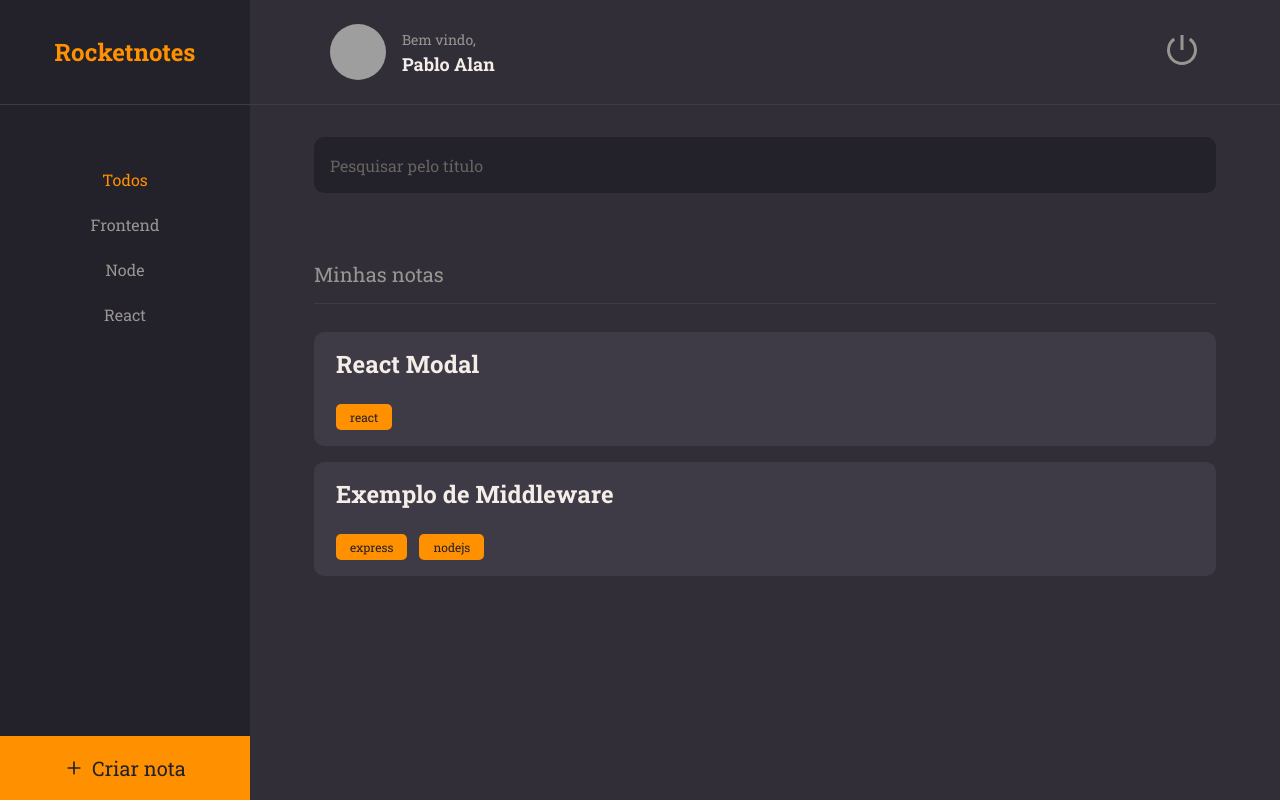
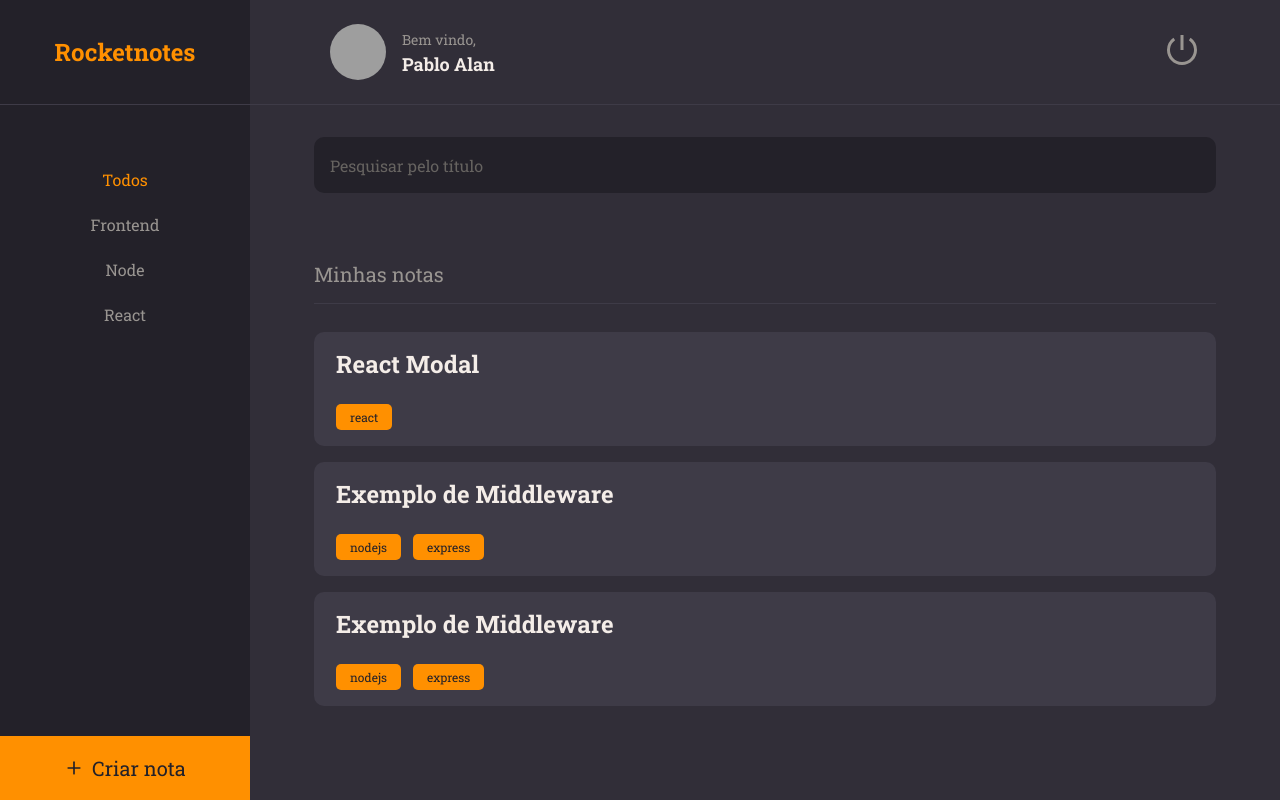
Before and after one commit to PabloXT14/Rocketnotes-Web, a React (Vite) app: page / in a window 1280 px wide. Built offline with nearby package versions, Linux system fonts and the light colour scheme; grey boxes are pictures that could not be loaded.

Commit message:
feat: implemented Note component on Home page

```diff
--- a/src/components/Tag/index.tsx
+++ b/src/components/Tag/index.tsx
@@ -4,9 +4,9 @@ interface TagProps {
   title: string;
 }
 
-export function Tag({ title }: TagProps) {
+export function Tag({ title, ...rest }: TagProps) {
   return (
-    <TagContainer>
+    <TagContainer {...rest}>
       {title}
     </TagContainer>
   )
--- a/src/pages/Home/components/Note/index.tsx
+++ b/src/pages/Home/components/Note/index.tsx
@@ -1,11 +1,16 @@
-import { HtmlHTMLAttributes } from 'react';
+import { ButtonHTMLAttributes } from 'react';
 import { Tag } from '../../../../components/Tag';
 import { NoteContainer } from './styles';
 
-type NoteProps = HtmlHTMLAttributes<HTMLDivElement> & {
+type Tag = {
+  id: string;
+  name: string;
+}
+
+type NoteProps = ButtonHTMLAttributes<HTMLButtonElement> & {
   data: {
     title: string;
-    tags: string[];
+    tags: Tag[];
   }
 }
 
@@ -15,11 +20,14 @@ export function Note({ data, ...rest }: NoteProps) {
       {...rest}
     >
       <h2>{data.title}</h2>
-      <div>
-        {data.tags.map(tag => (
-          <Tag key={Math.floor(Math.random() * Date.now())} title={tag} />
-        ))}
-      </div>
+      {
+        data.tags.length > 0 &&
+        <footer>
+          {data.tags.map(tag => (
+            <Tag key={tag.id} title={tag.name} />
+          ))}
+        </footer>
+      }
     </NoteContainer>
   );
 }
--- a/src/pages/Home/components/Note/styles.ts
+++ b/src/pages/Home/components/Note/styles.ts
@@ -1,8 +1,11 @@
 import styled from "styled-components";
 
-export const NoteContainer = styled.div`
+export const NoteContainer = styled.button`
+  width: 100%;
   background-color: ${({ theme }) => theme.COLORS.BACKGROUND_700};
+
   padding: 1rem 1.375rem;
+  border: 0;
   border-radius: 10px;
 
   & + & {
@@ -11,11 +14,15 @@ export const NoteContainer = styled.div`
 
   > h2 {
     font-size: 1.5rem;
+    font-weight: 700;
+    text-align: left;
     color: ${({ theme }) => theme.COLORS.WHITE};
-    margin-bottom: 1.5rem;
   }
 
-  > div {
+  > footer {
+    width: 100%;
+    margin-top: 1.5rem;
+
     display: flex;
     align-items: center;
     justify-content: flex-start;
--- a/src/pages/Home/index.tsx
+++ b/src/pages/Home/index.tsx
@@ -1,25 +1,36 @@
 import { ButtonText } from '../../components/ButtonText';
 import { Header } from '../../components/Header';
-import { FiPlus, FiSearch } from 'react-icons/fi';
+import { FiPlus } from 'react-icons/fi';
 import { HomeContainer, Brand, Menu, Search, HomeContent, NewNote } from './styles';
 import { Input } from '../../components/Input';
 import { DefaultSection } from '../../components/DefaultSection';
 import { Note } from './components/Note';
+import { generateRandomId } from '../../utils/randomId';
 
-interface HomeProps {
-
-}
 
 export function Home() {
   const fakeNotes = [
     {
       title: 'React Modal',
-      tags: ['react']
+      tags: [
+        { id: generateRandomId(), name: 'react'}
+      ]
     },
     {
       title: 'Exemplo de Middleware',
-      tags: ['express', 'nodejs']
-    }
+      tags: [
+        { id: generateRandomId(), name: 'nodejs'},
+        { id: generateRandomId(), name: 'express'},
+      ]
+    },
+    {
+      title: 'Exemplo de Middleware',
+      tags: [
+        { id: generateRandomId(), name: 'nodejs'},
+        { id: generateRandomId(), name: 'express'},
+      ]
+    },
+
   ]
 
   return (
@@ -53,7 +64,10 @@ export function Home() {
         <DefaultSection title='Minhas notas'>
           {
             fakeNotes.map(note => (
-              <Note key={Math.floor(Math.random() * Date.now())} data={note} />
+              <Note
+                key={generateRandomId()}
+                data={note}
+              />
             ))
           }
         </DefaultSection>
--- a/src/pages/Home/styles.ts
+++ b/src/pages/Home/styles.ts
@@ -62,8 +62,7 @@ export const HomeContent = styled.div`
   display: flex;
   flex-direction: column;
   padding: 0 4rem;
-
-
+  overflow-y: scroll;
 `;
 
 export const NewNote = styled.button`
--- /dev/null
+++ b/src/utils/randomId.ts
@@ -0,0 +1,3 @@
+export function generateRandomId() {
+  return Math.floor(Math.random() * Date.now()).toString();
+}
```
